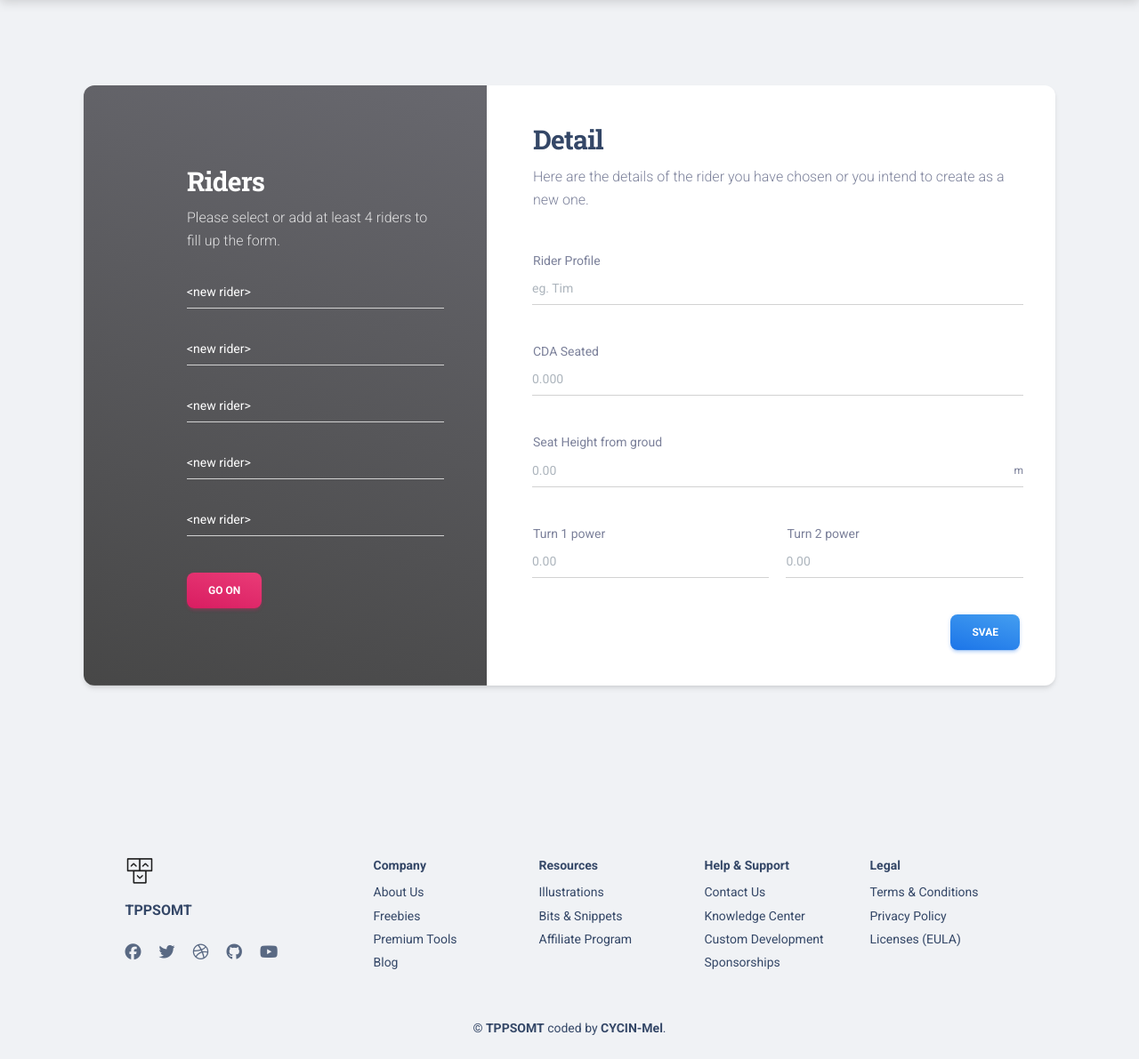
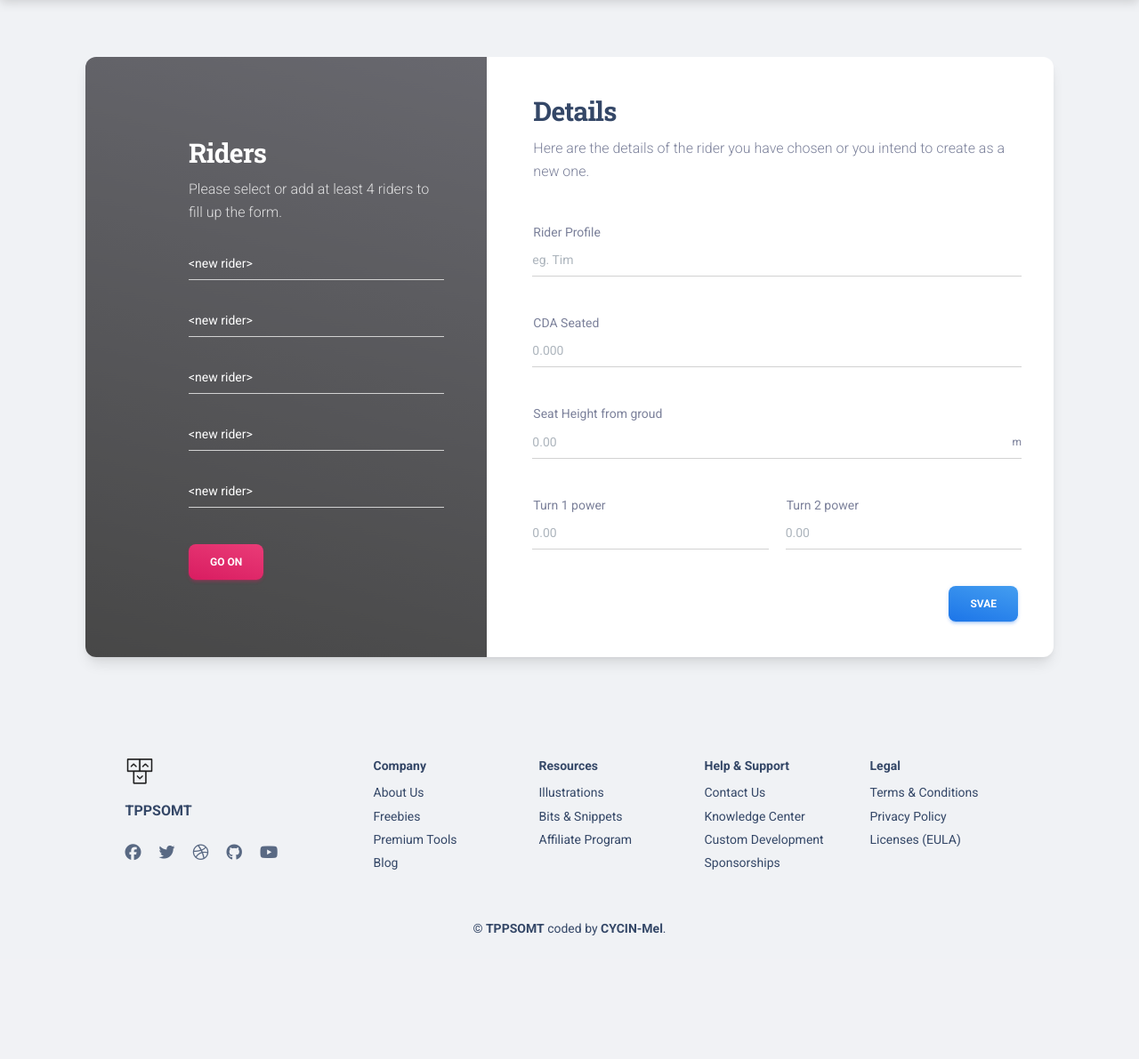
Before and after one commit to xxlrr/TPPSOMT, a Django app: page /strategy/rider/ in a window 1280 px wide. Shown: the part 70-1261 px from the top of the page at 89% size. After the commit the page ends 1122 px from the top, so only its background shows below. Run offline with Django 3.2, Linux system fonts and the light colour scheme; the visitor is signed in with stand-in values (Sample User, id 1); some libraries are stand-ins or nearby versions.

Commit message:
adjust some styles

```diff
--- a/tppsomt/apps/templates/strategy/rider.html
+++ b/tppsomt/apps/templates/strategy/rider.html
@@ -11,11 +11,7 @@
 
   {% include 'includes/navigation-light.html' %}
 
-  <section class="py-lg-5">
-    <div class="container">
-      <div class="row">
-        <div class="col">
-          <div class="card box-shadow-xl overflow-hidden my-5">
+  <div class="card shadow-lg overflow-hidden mx-sm-7 my-6">
     <div class="row">
       <div class="col-lg-5 position-relative bg-cover px-0">
         <div class="z-index-2 text-center d-flex h-100 w-100 d-flex m-auto justify-content-center">
@@ -73,7 +69,7 @@
       <div class="col-lg-7">
         <form class="p-3" id="contact-form" method="post">
           <div class="card-header">
-                    <h3>Detail</h3>
+            <h3>Details</h3>
             <p>Here are the details of the rider you have chosen or you intend to create as a new one.</p>
           </div>
           <div class="card-body pt-1">
@@ -120,10 +116,6 @@
       </div>
     </div>
   </div>
-        </div>
-      </div>
-    </div>
-  </section>
 
 
 {% endblock content %}
```
Also changed, not shown: tppsomt/apps/templates/strategy/constant.html (+1 -15 lines), tppsomt/apps/templates/strategy/strategy.html (+3 -11 lines). Lines whose indentation alone changed are shown as unchanged.
